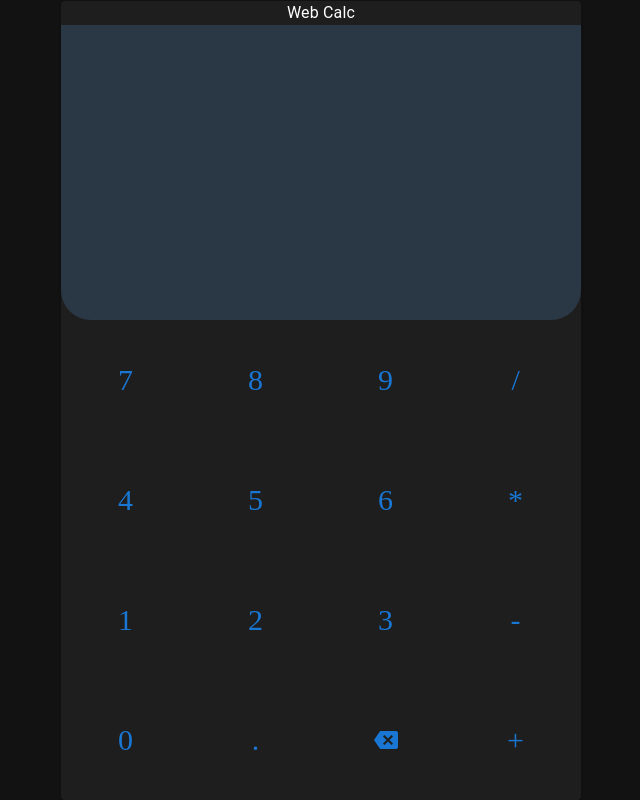
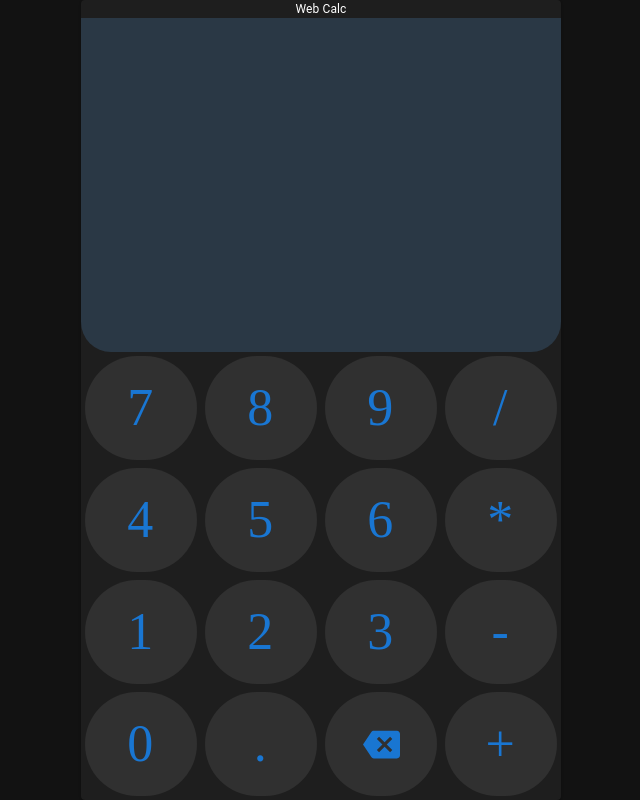
Before and after one commit to HernanJr0/web-calc, a React (Vite) app: page / in a window 1280 px wide. Shown: the whole page, without its empty margins (319-959 px from the left). Built offline with nearby package versions, Linux system fonts and the light colour scheme.

Commit message:
asdasdasdasd

```diff
--- a/src/App.tsx
+++ b/src/App.tsx
@@ -7,7 +7,7 @@ function App() {
   return (
     <main>
       <Card id="card">
-        <Typography sx={{ textAlign: "center" }}>Web Calc</Typography>
+        <Typography sx={{ textAlign: "center", fontSize:"12px" }}>Web Calc</Typography>
         <Display />
         <Keyboard />
       </Card>
--- a/src/app.css
+++ b/src/app.css
@@ -15,9 +15,8 @@ main {
   display: flex;
   justify-content: center;
   align-items: center;
-  height: 100vh;
 }
 
 #card{
-  max-width: 520px;
+  max-width: 480px;
 }
--- a/src/components/Display/index.css
+++ b/src/components/Display/index.css
@@ -1,13 +1,13 @@
 #display{
     display: flex;
-    height:calc( 40vh - 25px);
+    height:calc( 44vh - 18px);
     background-color: #2a3845;
     border-radius: 0 0 30px 30px;
 }
 
 #exp{
     margin: auto 0 auto auto;
-    font-size: 60px;
+    font-size: 50px;
     width: 100%;
     outline: none;
     background: none;
--- a/src/components/Keyboard/Botao.tsx
+++ b/src/components/Keyboard/Botao.tsx
@@ -11,14 +11,14 @@ const theme = createTheme({
         values: {
             xs: 0, // phone
             sm: 300, // tablets
-            md: 520, // small laptop
+            md: 480, // small laptop
             lg: 900, // desktop
             xl: 1200 // large screens
         },
     },
 });
 
-const expression = document.querySelector("#exp")
+var expressao = document.querySelector("#exp")
 
 function Botao({ children }: Props) {
 
@@ -26,23 +26,25 @@ function Botao({ children }: Props) {
         <ThemeProvider theme={theme}>
             <Button
                 sx={{
-
                     minWidth: {
-                        xs: "calc(25vw - 5px)",
-                        md: "calc(130px - 5px)",
+                        xs: "calc(25vw - 1vh)",
+                        md: "calc(120px - 1vh)",
                     },
 
                     minHeight: {
-                        xs: "calc(15vh - 5px)"
+                        xs: "calc(14vh - 1vh)"
                     },
-                    margin: "2.5px",
+                    margin: ".5vh",
+                    padding: "0",
+                    borderRadius: "100px",
 
-                    borderRadius: "20px",
+                    backgroundColor:"#303030",
 
-                    fontSize: "30px",
+                    fontSize: "calc(4vh + 20px)",
                     fontFamily: "Product Sans",
                     lineHeight: 0
                 }}
+                /* onClick={ logica } */
             >
                 {children}
             </Button>
--- a/src/components/Keyboard/index.tsx
+++ b/src/components/Keyboard/index.tsx
@@ -25,7 +25,7 @@ function Keyboard() {
         <Grid>
           <Botao>0</Botao>
           <Botao>.</Botao>
-          <Botao> <Backspace/> </Botao>
+          <Botao> <Backspace sx={{fontSize:"calc(4vh + 5px)"}}/> </Botao>
         </Grid>
       </Grid>
 
```
